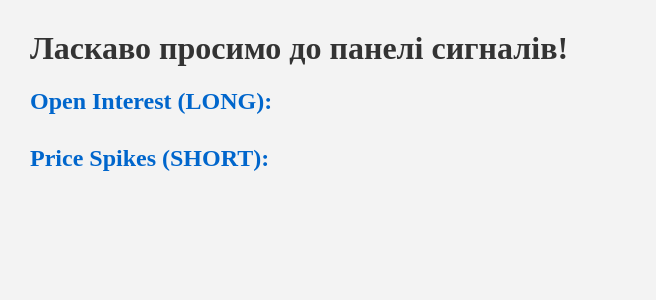
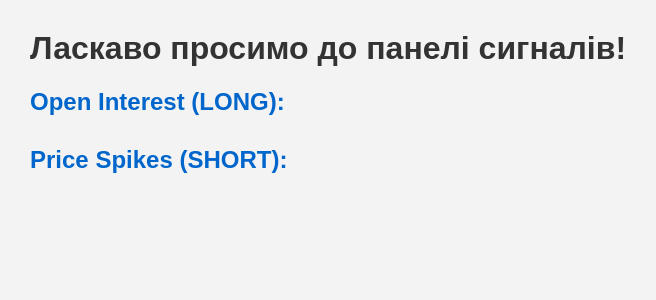
Before and after one commit to oleksandr2107/crypto-signal-panel-v2, a Python web app: template templates/index.html in a window 1280 px wide. Shown: the top 300 px of the page, without its empty margins (0-656 px from the left). Run offline with Jinja, Linux system fonts and the light colour scheme; the template is opened without the code that fills it, so the values that code supplies are empty.

Commit message:
Update index.html

```diff
--- a/templates/index.html
+++ b/templates/index.html
@@ -4,11 +4,7 @@
     <meta charset="UTF-8">
     <title>Панель сигналів</title>
     <style>
-        body {<script>
-    setInterval(function() {
-        window.location.reload();
-    }, 120000); // кожні 2 хвилини
-</script>
+        body {
             font-family: Arial, sans-serif;
             background-color: #f3f3f3;
             margin: 30px;
@@ -50,10 +46,11 @@
             <div class="signal short">{{ signal['pair'] }} — {{ signal['signal'] }}</div>
         {% endfor %}
     </div>
+
+    <script>
+        setInterval(function() {
+            window.location.reload();
+        }, 120000);
+    </script>
 </body>
 </html>
-<script>
-    setInterval(function() {
-        window.location.reload();
-    }, 120000); // кожні 2 хвилини
-</script>
```
